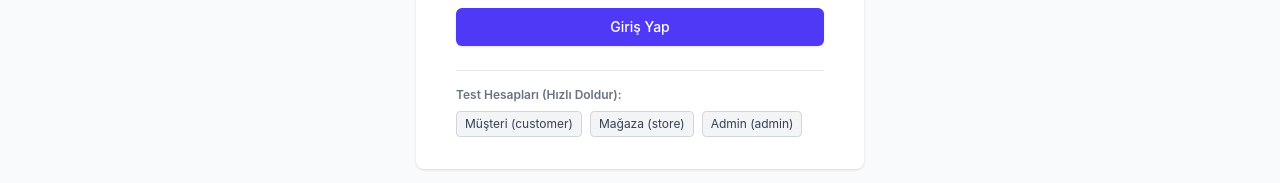
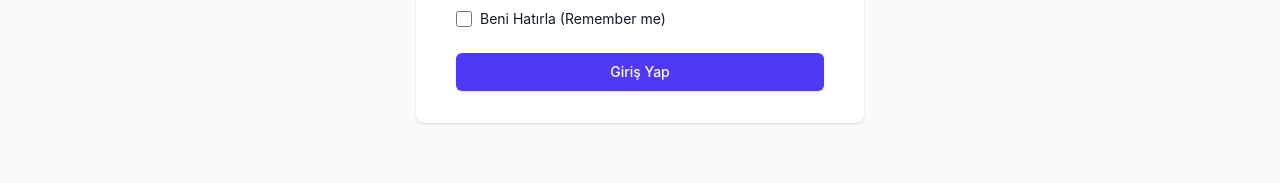
Before and after one commit to SafinazYuksel/workintech-e-commerce, a React (Vite) app: page /login in a window 1280 px wide. Shown: the part 617-800 px from the top of the page. Built offline with nearby package versions, Linux system fonts and the light colour scheme; no server answers.

Commit message:
fix(login): remove test users quick select buttons from login page

```diff
--- a/src/pages/LoginPage.jsx
+++ b/src/pages/LoginPage.jsx
@@ -12,7 +12,6 @@ export default function LoginPage() {
   const {
     register,
     handleSubmit,
-    setValue,
     formState: { errors, isSubmitting }
   } = useForm({
     defaultValues: {
@@ -28,11 +27,6 @@ export default function LoginPage() {
       password: data.password
     };
     await dispatch(loginUser(credentials, data.rememberMe, navigate));
-  };
-
-  const fillQuickCredentials = (email) => {
-    setValue('email', email);
-    setValue('password', '123456');
   };
 
   return (
@@ -127,33 +121,7 @@ export default function LoginPage() {
             </div>
           </form>
 
-          {/* Test Users Quick Select */}
-          <div className="mt-6 border-t border-gray-200 pt-4">
-            <p className="text-xs text-gray-500 mb-2 font-semibold">Test Hesapları (Hızlı Doldur):</p>
-            <div className="flex flex-wrap gap-2">
-              <button
-                type="button"
-                onClick={() => fillQuickCredentials('customer@commerce.com')}
-                className="text-xs bg-gray-100 hover:bg-gray-200 text-gray-700 px-2 py-1 rounded border border-gray-300"
-              >
-                Müşteri (customer)
-              </button>
-              <button
-                type="button"
-                onClick={() => fillQuickCredentials('store@commerce.com')}
-                className="text-xs bg-gray-100 hover:bg-gray-200 text-gray-700 px-2 py-1 rounded border border-gray-300"
-              >
-                Mağaza (store)
-              </button>
-              <button
-                type="button"
-                onClick={() => fillQuickCredentials('admin@commerce.com')}
-                className="text-xs bg-gray-100 hover:bg-gray-200 text-gray-700 px-2 py-1 rounded border border-gray-300"
-              >
-                Admin (admin)
-              </button>
-            </div>
-          </div>
+
         </div>
       </div>
     </div>
```
